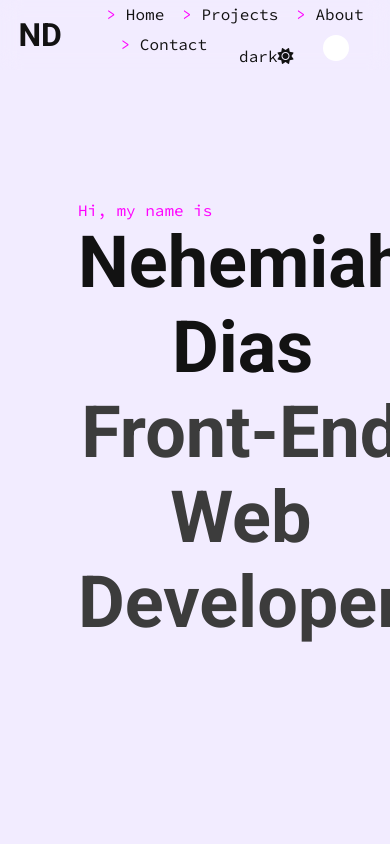
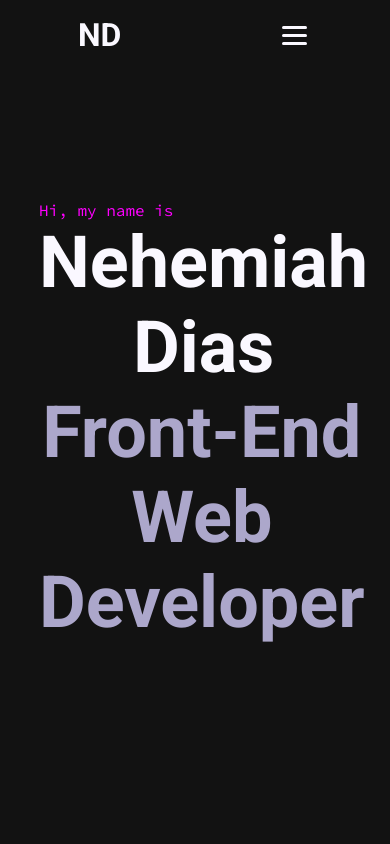
Before and after one commit to NehemiahDias/portfolio-site, a React (Create React App) app: page / in a window 390 px wide. Shown: the top 844 px of the page. Built offline with nearby package versions, Linux system fonts and the light colour scheme.

Commit message:
add navbar animation

```diff
--- a/src/components/MainComponent.js
+++ b/src/components/MainComponent.js
@@ -13,6 +13,7 @@ export const ThemeContext = React.createContext();
 
 function MainComponent() {
   const [theme, setTheme] = useState('dark');
+
   const toggleTheme = () => {
     setTheme(theme === 'dark' ? 'light' : 'dark')
   }
@@ -28,7 +29,7 @@ function MainComponent() {
 
   return (
     <ThemeContext.Provider value={{theme, toggleTheme}}>
-      <main className={theme === 'light' ? 'dark' : 'light'} style={themeStyle}>
+      <main className={theme === 'dark' ? 'dark' : 'light'} style={themeStyle}>
         <HeaderComponent />
         <HomeComonent />
         <ProjectComponent />
--- a/src/components/aboutMeComponents/AboutComponent.css
+++ b/src/components/aboutMeComponents/AboutComponent.css
@@ -2,6 +2,11 @@
     width: 60%;
     padding-bottom: 100px;
     margin: auto;
+}
+@media screen and (max-width: 800px) {
+    #about-me {
+        width: 80%;
+    }
 }
 #about-me .section-title {
     margin-bottom: 50px;
--- a/src/components/contactComponents/ContactComponent.css
+++ b/src/components/contactComponents/ContactComponent.css
@@ -2,6 +2,15 @@
     width: 60%;
     padding-bottom: 100px;
     margin: auto;
+}
+@media screen and (max-width: 800px) {
+    #contact-section {
+        width: 80%;
+    }
+    .contact-buttons a button, form {
+        width: 100% !important;
+    }
+
 }
 .contact-buttons {
     display: flex;
--- a/src/components/contactComponents/ContactComponent.js
+++ b/src/components/contactComponents/ContactComponent.js
@@ -15,7 +15,7 @@ function ContactComponent() {
   }
 
   return (
-    <section id='contact-section' style={themeStyle} className={theme === 'dark' ? 'light' : 'dark'}>
+    <section id='contact-section' style={themeStyle} className={theme === 'dark' ? 'dark' : 'light'}>
         <h1 className='section-title'>Contact Me</h1>
         <div className='contact-buttons'>
             <a href='mailto:nehemiahdias@gmail.com' rel='noreferrer' target='_blank'><button><i class="fa-solid fa-envelope"></i> Email</button></a>
--- a/src/components/headerConponents/HeaderComponent.css
+++ b/src/components/headerConponents/HeaderComponent.css
@@ -44,3 +44,76 @@
 .light #navbar ul li a:hover span {
     color: #121212;
 }
+.switch-button {
+    display: flex;
+    align-items: center;
+    gap: 10px;
+}
+.dark .switch-button i {
+    color: #FAF8FF;
+}
+.light .switch-button i {
+    color: #121212;
+}
+.burger {
+    display: none;
+    cursor: pointer;
+}
+.burger div {
+    width: 25px;
+    height: 3px;
+    border-radius: 5px;
+    margin: 5px;
+}
+.dark .burger div {
+    background-color: #FAF8FF;
+}
+.light .burger div {
+    background-color: #121212;
+}
+@media screen and (max-width: 640px) {
+    #navbar {
+        position: absolute;
+        right: 0;
+        height: 92vh;
+        top: 70px;
+        height: 100vh;
+        width: 100%;
+        display: flex;
+        transform: translateX(100%);
+        transition: transform 0.5s ease;
+    }
+    .dark #header-nav {
+        background-color: #121212;
+    }
+    .light #header-nav {
+        background-color: #F2ECFF;
+    }
+    .dark #navbar {
+        background-color: #121212;
+    }
+    .light #navbar {
+        background-color: #F2ECFF;
+    }
+    #navbar ul {
+        display: flex;
+        flex-direction: column;
+        align-items: center;
+    }
+    .burger {
+        display: block;
+    }
+}
+.nav-active {
+    transform: translateX(0%) !important;
+}
+@keyframes navLinkFade {
+    from {
+        opacity: 0;
+        transform: translateX(50px);
+    }
+    to {
+        opacity: 1;
+        transform: translateX(0px);
+    }
+}
--- a/src/components/headerConponents/HeaderComponent.js
+++ b/src/components/headerConponents/HeaderComponent.js
@@ -1,35 +1,57 @@
-import React, {useContext} from 'react';
+import React, {useContext, useRef} from 'react';
 import Switch from 'react-switch';
 import { ThemeContext } from '../MainComponent';
 import './HeaderComponent.css';
 
 function HeaderComponent() {
   const { theme, toggleTheme } = useContext(ThemeContext);
+  var navRef = useRef();
+  const headerStyle = {
+    common: {
+      transition: 'all 1s ease'
+    }
+  }
+
+  const themeStyle = {
+    ...headerStyle.common,
+  }
+
+  const toggleNav = () => {
+    navRef.current.classList.toggle('nav-active');
+  }
 
   return (
-    <header className={theme ==='light' ? 'dark' : 'light'}>
-      <div id='header-nav'>
+    <header className={theme ==='dark' ? 'dark' : 'light'}>
+      <div style={themeStyle} id='header-nav'>
         <div className="nav-logo">
           <h1>ND</h1>
         </div>
-        <nav id='navbar'>
+        <nav id='navbar' style={themeStyle} ref={navRef}>
           <ul className="sub-text">
               <li><a href='/#'><span className='purple'>{">"} </span>Home</a></li>
               <li><a href='#projects-section'><span className='purple'>{">"} </span>Projects</a></li>
               <li><a href='#about-me'><span className='purple'>{">"} </span>About</a></li>
               <li><a href='#contact-section'><span className='purple'>{">"} </span>Contact</a></li>
-              <li>{theme}<i className="fa-solid fa-sun"></i><Switch
+              <li><div className='switch-button'> {theme === 'dark' ? <i class="fa-solid fa-moon"></i> : <i className="fa-solid fa-sun"></i>}
+              <Switch
               onChange={toggleTheme}
               checked={theme === 'dark'}
+              onColor={'#ACA7CB'}
+              offColor={'#3C3C3C'}
+              checkedIcon={false}
               uncheckedIcon={false}
-              checkedIcon={false}
-              onColor={'eee'}
-              /></li>
+              /></div></li>
           </ul>
         </nav>
+         <div className='burger' onClick={toggleNav}>
+            <div className='line1'></div>
+            <div className='line2'></div>
+            <div className='line3'></div>
+          </div>
       </div>
     </header>
   )
+
 }
 
 export default HeaderComponent
--- a/src/components/homeComponents/HomeComponent.css
+++ b/src/components/homeComponents/HomeComponent.css
@@ -3,6 +3,11 @@
     height: 100vh;
     width: 60%;
     margin: auto;
+}
+@media screen and (max-width: 800px) {
+    #welcome-section {
+        width: 80%;
+    }
 }
 .welcome-bg {
     height: 100%;
--- a/src/components/projectsComponents/ProjectComponent.js
+++ b/src/components/projectsComponents/ProjectComponent.js
@@ -19,7 +19,7 @@ function ProjectComponent() {
       }
 
     return (
-        <section id="projects-section" style={themeStyle} className={theme === 'dark' ? 'light' : 'dark'}>
+        <section id="projects-section" style={themeStyle} className={theme === 'dark' ? 'dark' : 'light'}>
             <h1 className="section-title">Projects</h1>
             <div className="projects">
                 <div className="project promo-code">
```
